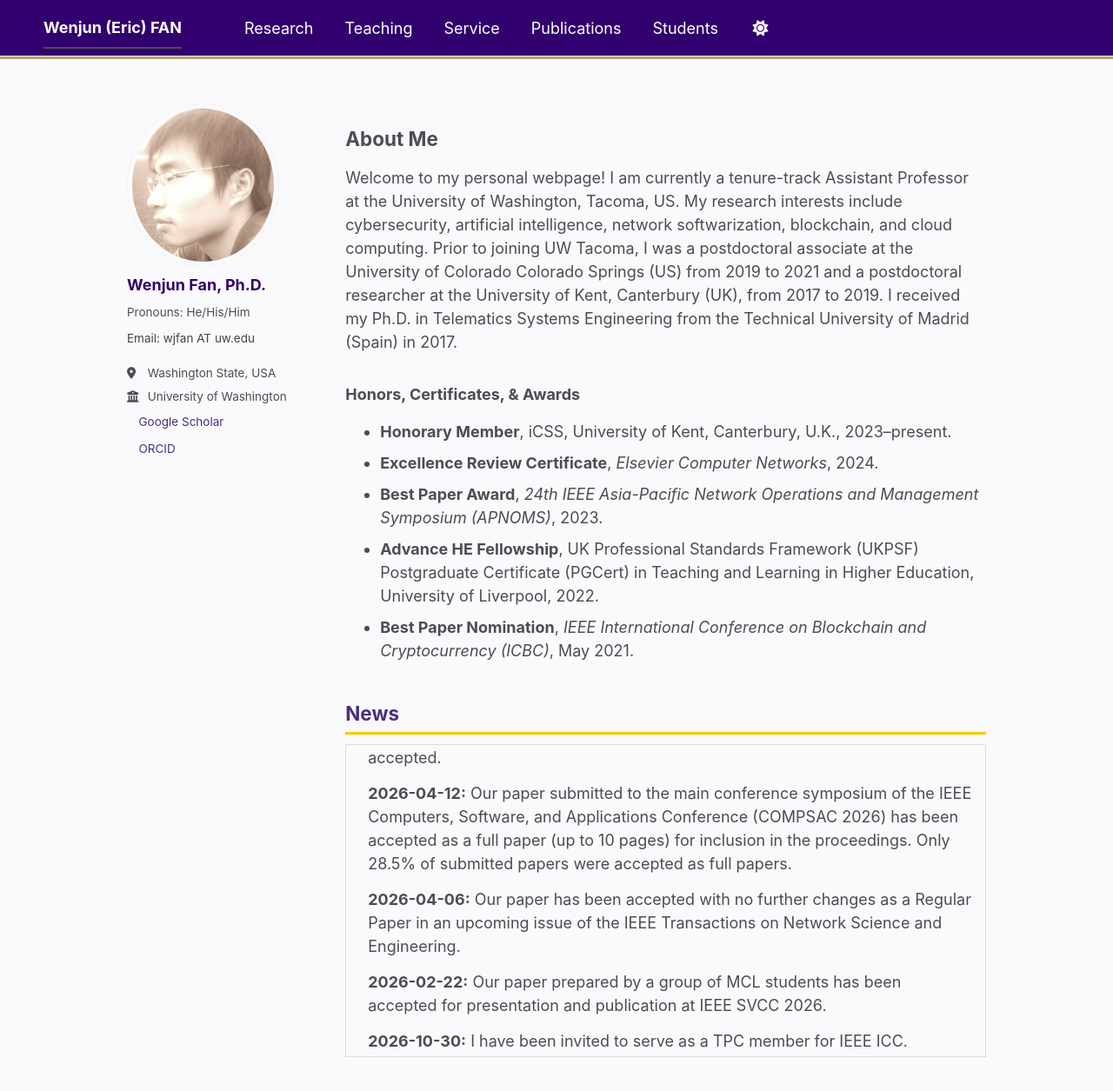
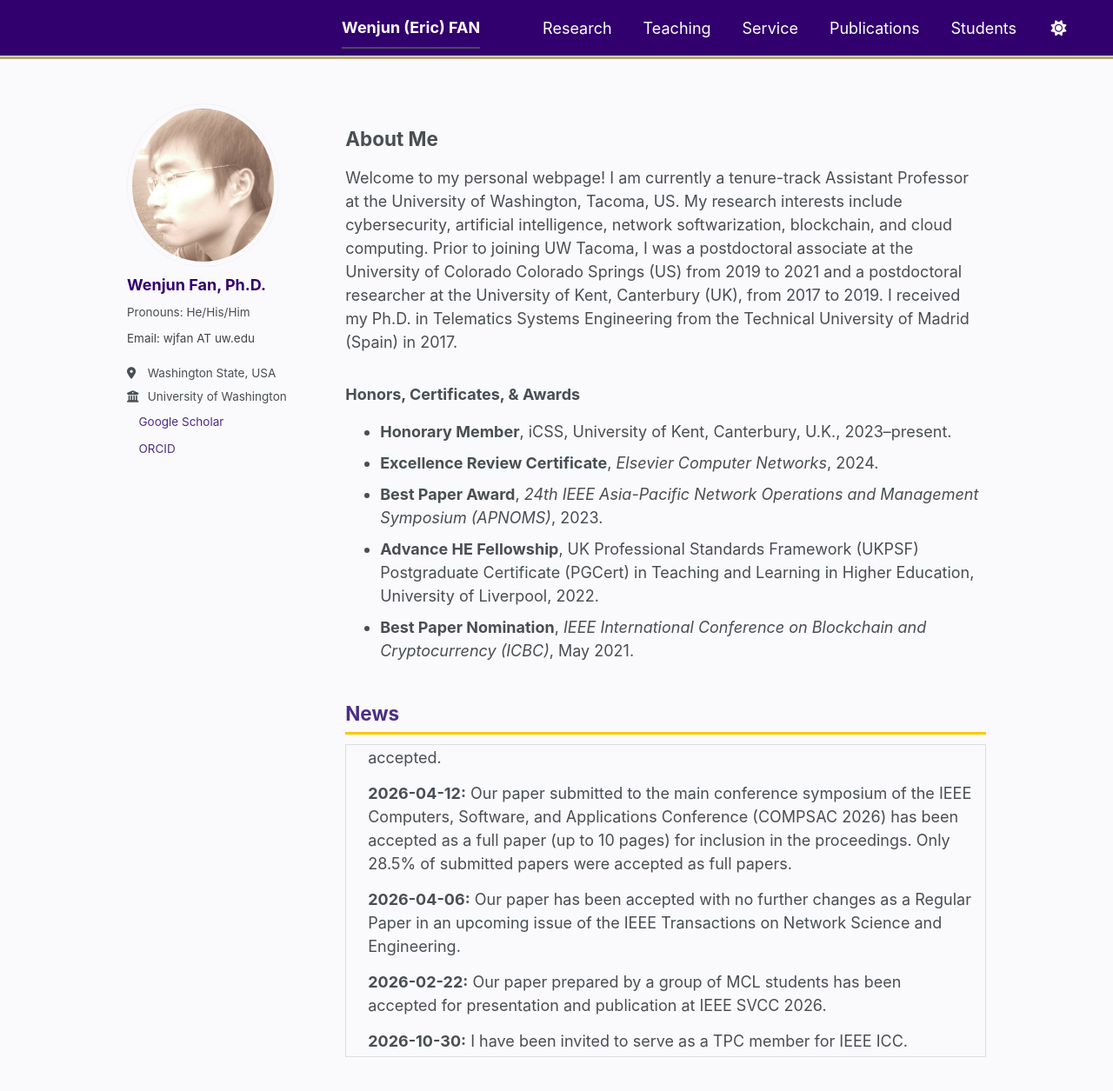
Before and after one commit to fanwj2010/fanwj2010.github.io, a Jekyll site: the page built from _pages/about.md, in a window 1280 px wide and 1306 px high. Shown: the top 1255 px of the window at 87% size. Built offline with Jekyll 4.4.1, drawn with Linux system fonts in a browser that asks for light colours; a script bundle is joined from its source files by our own code; a style sheet for code colours, icons or effects is not loaded.

Commit message:
Update main.scss

```diff
--- a/assets/css/main.scss
+++ b/assets/css/main.scss
@@ -113,6 +113,7 @@
 }
 */
 /* Center the navigation container */
+/*
 .masthead__inner-wrap {
   max-width: 1440px !important;
   width: 95% !important;
@@ -120,17 +121,31 @@
   margin-right: auto !important;
   float: none !important;
 }
-
+*/
 /* Center navigation content */
+/*
 .masthead__menu {
   max-width: 100%;
   margin-left: auto;
   margin-right: auto;
 }
+*/
+/* Align navigation menu to the right */
+.greedy-nav {
+  justify-content: flex-end !important;
+}
 
+.greedy-nav .visible-links {
+  margin-left: auto !important;
+  justify-content: flex-end !important;
+}
 
-
-
+.masthead__inner-wrap {
+  max-width: 1440px !important;
+  width: 95% !important;
+  margin-left: auto !important;
+  margin-right: auto !important;
+}
 
 /* =========================================
    UW-inspired Theme: Main Content
```
